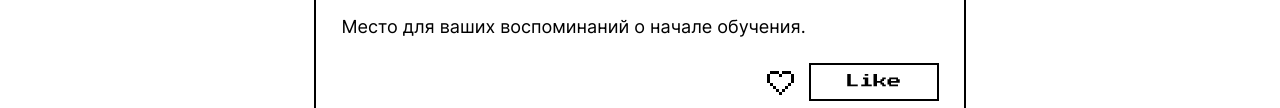
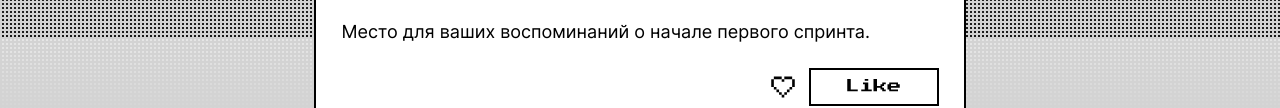
Before and after one commit to Kaylapoza/zakrivayuschiy-teg-f, a website: page index.html in a window 1280 px wide. Shown: the part 2363-2471 px from the top of the page. Drawn offline with Linux system fonts and the light colour scheme.

Commit message:
background fix

```diff
--- a/index.html
+++ b/index.html
@@ -91,7 +91,7 @@
             будет слишком сложно? что, если я не справлюсь?
           </p>
           <p class="card__description">
-            Место для ваших воспоминаний о начале обучения.
+            Место для ваших воспоминаний о начале первого спринта.
           </p>
           <div class="card__like-container">
             <button class="card__icon-button">
@@ -146,7 +146,7 @@
             наоборот, могли вдохновиться успехами и поверить в себя.
           </p>
           <p class="card__description">
-            Место для ваших воспоминаний о начале обучения.
+            Место для ваших воспоминаний об окончании первого спринта.
           </p>
           <div class="card__like-container">
             <button class="card__icon-button">
@@ -203,7 +203,7 @@
             старались просто сделать.
           </p>
           <p class="card__description">
-            Место для ваших воспоминаний о начале обучения.
+            Место для ваших воспоминаний о начале второго спринта.
           </p>
           <div class="card__like-container">
             <button class="card__icon-button">
@@ -261,7 +261,7 @@
             правда ли?
           </p>
           <p class="card__description">
-            Место для ваших воспоминаний о начале обучения.
+            Место для ваших воспоминаний об окончании второго спринта.
           </p>
           <div class="card__like-container">
             <button class="card__icon-button">
@@ -316,7 +316,7 @@
             время посмотреть на задачу под другим углом.
           </p>
           <p class="card__description">
-            Место для ваших воспоминаний о начале обучения.
+            Место для ваших воспоминаний о начале третьего спринта.
           </p>
           <div class="card__like-container">
             <button class="card__icon-button">
@@ -373,7 +373,7 @@
             черпали.
           </p>
           <p class="card__description">
-            Место для ваших воспоминаний о начале обучения.
+            Место для ваших воспоминаний об окончании третьего спринта.
           </p>
           <div class="card__like-container">
             <button class="card__icon-button">
@@ -431,7 +431,7 @@
             и есть результат.
           </p>
           <p class="card__description">
-            Место для ваших воспоминаний о начале обучения.
+            Место, чтобы остановиться, подумать и написать, что вы чувствуете в этой точке пути.
           </p>
           <div class="card__like-container">
             <button class="card__icon-button">
--- a/package.json
+++ b/package.json
@@ -436,7 +436,11 @@
   "scripts": {
     "test": "echo \"Error: no test specified\" && exit 1",
     "check": "prettier --check './**/*.{html,css,js}'",
-    "format": "prettier --write './**/*.{html,css,js}'"
+    "format": "prettier --write './**/*.{html,css,js}'",
+    "lint": "stylelint '**/*.css'",
+    "lintfix": "stylelint '**/*.css' --fix",
+    "checkAll": "npm run check && npm run lint",
+    "fixAll": "npm run format && npm run lintfix"
   },
   "repository": {
     "type": "git",
--- a/styles/animations.css
+++ b/styles/animations.css
@@ -9,7 +9,9 @@
 ✦ button__text — для обозначения текстового элемента внутри кнопки
 
 */
+
 @keyframes heart {
+
   from {
     transform: scale(1);
   }
@@ -20,6 +22,7 @@
 }
 
 @keyframes sparks {
+
   from {
     opacity: 0;
   }
--- a/styles/style.css
+++ b/styles/style.css
@@ -16,6 +16,7 @@
   font-family: var(--main-font);
   font-size: var(--main-font-size);
   background-image: var(--bg-gradient);
+  background-color: var(--bg-color);
   background-size: cover;
   background-attachment: fixed;
   padding: 100px 0;
@@ -30,6 +31,7 @@
 .header {
   padding-block-start: clamp(122px, 19cqi, 130px);
   padding-block-end: clamp(122px, 19cqi, 130px);
+  background-color: var(--bg-color);
   text-align: center;
   margin-block-end: 100px;
   display: flex;
@@ -56,20 +58,20 @@
   font-size: clamp(0.875rem, 0.226rem + 2.7692vw, 1.4375rem);
 }
 
+.card {
+  background-color: var(--bg-color);
+}
+
 .card__label {
   font-size: var(--main-font-size);
   font-weight: var(--heading-font-weight);
-  line-height: 155%;
-  padding: 0 10px;
+  line-height: var(--heading-line-height);
+  padding: 4px 10px;
 }
 
 .card__image {
   position: relative;
   inline-size: 100%;
-}
-
-.card__image img {
-  display: block;
 }
 
 .card__image .logo {
@@ -82,6 +84,7 @@
 }
 
 @supports (-webkit-text-stroke: 1px var(--text-stroke-color)) {
+
   .card__image .logo {
     -webkit-text-stroke: 1px var(--text-stroke-color);
     text-shadow: none;
@@ -89,6 +92,7 @@
 }
 
 .card__image img {
+  display: block;
   inline-size: 100%;
 }
 
@@ -150,7 +154,7 @@
 
 .card__icon-button {
   align-self: center;
-  block-size: 38px;
+  block-size: 42px;
   padding: 0;
   border: solid 2px transparent;
   background-color: transparent;
@@ -168,6 +172,8 @@
 
 .like-icon {
   transform-origin: center;
+  inline-size: 34px;
+  block-size: 34px;
 }
 
 .like-icon:hover .core {
@@ -321,6 +327,7 @@
 }
 
 @media (width <= 375px) {
+
   .save-button {
     flex-direction: column;
     justify-content: center;
--- a/styles/variables.css
+++ b/styles/variables.css
@@ -1,13 +1,15 @@
 /* В этом файле будут храниться все значения переменных в исходном состоянии, а так же их изменения в зависимости от ширины устройства */
+/* stylelint-disable-next-line rule-empty-line-before */
 :root {
   --main-font: Inter, sans-serif;
   --main-font-size: 18px;
   --accent-font: 'Press Start 2P', sans-serif;
   --main-font-weight: 410;
   --heading-font-weight: 715;
+  --heading-line-height: clamp(19.8px, 25.64px + -0.41vw, 24.12px);
   --bg-gradient:
-    repeating-linear-gradient(#d3d3d3 0px 2px, transparent 2px 4px),
-    repeating-linear-gradient(90deg #d3d3d3 0px 2px, transparent 2px 4px),
+    repeating-linear-gradient(to bottom, #d3d3d3 0 2px, transparent 2px 4px),
+    repeating-linear-gradient(90deg, #d3d3d3 0 2px, transparent 2px 4px),
     linear-gradient(to bottom, #e7e7e7 0.01%, #1a1a1a 100%);
   --section-inline-size: clamp(375px, 260.56px + 30.52vw, 700px);
   --text-stroke-color: rgba(255, 255, 255, 0.5);
```
Also changed, not shown: stylelint.config.js (added, +29 -0 lines).
